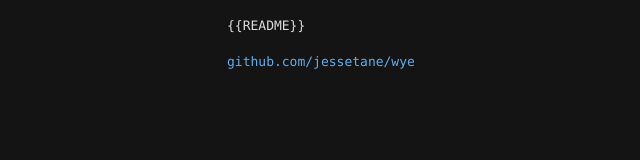
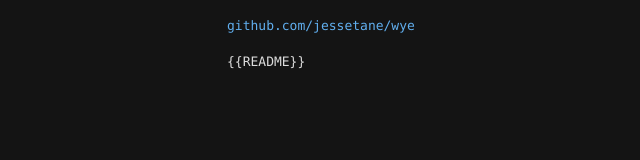
Before and after one commit to jessetane/wye, a website: page public/index.html in a window 1280 px wide. Shown: the whole page, without its empty margins (101-741 px from the left). Drawn offline with Linux system fonts and the light colour scheme.

Commit message:
relay: move github link to top of landing page

```diff
--- a/public/index.html
+++ b/public/index.html
@@ -8,8 +8,8 @@
 </head>
 <body>
 	<main id="index">
+		<a href="https://github.com/jessetane/wye">github.com/jessetane/wye</a>
 		<pre id="readme">{{README}}</pre>
-		<a href="https://github.com/jessetane/wye">github.com/jessetane/wye</a>
 	</main>
 </body>
 </html>
--- a/public/style.css
+++ b/public/style.css
@@ -263,8 +263,13 @@ a:hover {
 	padding: 1.25rem 0.75rem 2rem;
 }
 
+#index > a {
+	display: block;
+	margin-bottom: 1.25rem;
+}
+
 #readme {
-	margin: 0 0 1.25rem;
+	margin: 0;
 	font: inherit;
 	white-space: pre-wrap;
 	word-break: break-word;
```
